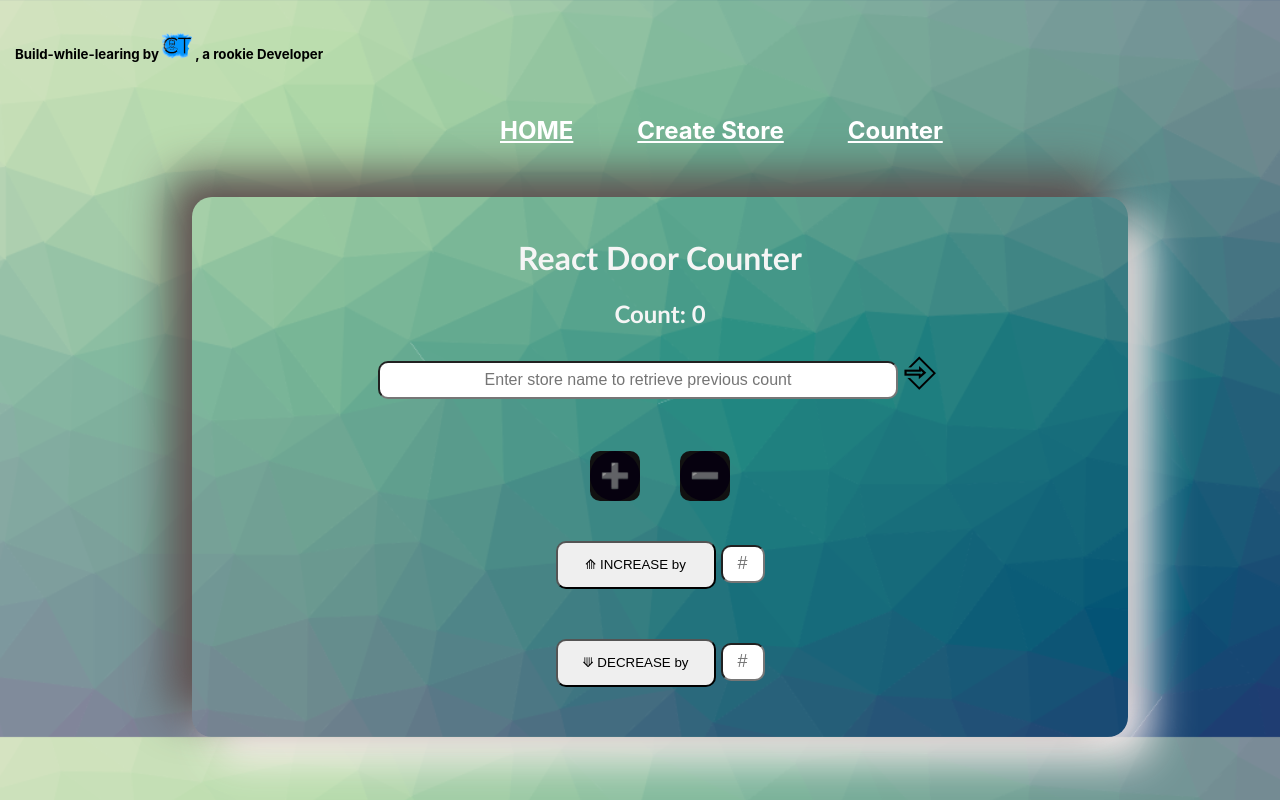
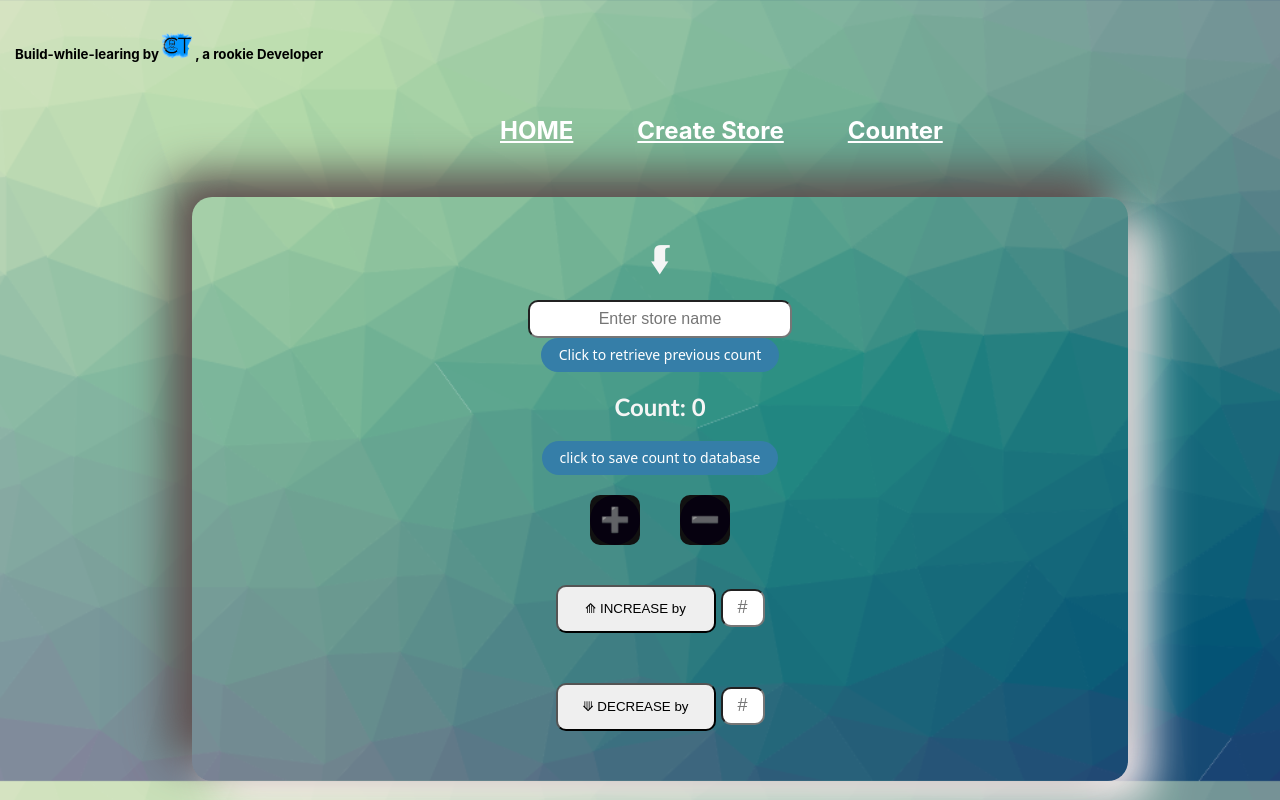
Before and after one commit to chuongtang/redux-counter, a React (Create React App) app: page /counter in a window 1280 px wide. Built offline with nearby package versions, Linux system fonts and the light colour scheme.

Commit message:
added 2 btns for completed styling

```diff
--- a/package.json
+++ b/package.json
@@ -15,7 +15,6 @@
     "react-redux": "^7.2.4",
     "react-router-dom": "^5.2.0",
     "react-scripts": "4.0.3",
-    "react-table": "^7.7.0",
     "react-tilt": "^0.1.4",
     "web-vitals": "^1.1.1"
   },
--- a/src/components/ApiData.js
+++ b/src/components/ApiData.js
@@ -1,5 +1,4 @@
 import React, { useState, useEffect } from 'react';
-
 
 function StoreData() {
   const [stores, setStores] = useState([{
@@ -26,8 +25,8 @@ function StoreData() {
     <hr></hr>
       <h2>⮋  Data from MongoDB Atlas  ⮋</h2>
      {
-        <table style={{'fontSize':'20px'}}>
-            <tr className="datatable" style={{'fontSize':'25px'}}><th>Store</th><th>Count</th></tr>
+        <table style={{'fontSize':'18px'}}>
+            <tr className="datatable" style={{'fontSize':'22px'}}><th>Store</th><th>Count</th></tr>
             {stores.map((store) => {
                 return (
                   <tr className="datatable" key={store.name}>
--- a/src/components/Counter.jsx
+++ b/src/components/Counter.jsx
@@ -13,7 +13,7 @@ const Counter = () => {
     const count = useSelector(selectCount);
     const dispatch = useDispatch();
     const [value, setValue] = useState(1);
-    const [storeName, setStoreName] = useState('NameOfStore');
+    const [storeName, setStoreName] = useState('⮮');
 
     const handleChange = (e) => {
         const num = parseInt(e.target.value);
@@ -22,18 +22,22 @@ const Counter = () => {
     const handleStoreName = (e) => {
         // const inputName = e.target.value;
         setStoreName(e.target.value);
+
     };
 
     return (
         <div className='container App' >
-            <h1 className='appName'>React Door Counter</h1>
-            <h2 className="count">Count: {count}</h2>
+            <h1 className='appName'>{storeName}</h1>
             <div className='nameBox'>
-                <input placeholder='Enter store name to retrieve previous count' className='inputName' onChange={(e) => handleStoreName(e)} />
-                <button className="startBtn" onClick={() => dispatch(validateStore(storeName))}>
-                    ⎆
+                <input placeholder='Enter store name' className='inputName' onChange={(e) => handleStoreName(e)} />
+                <br></br><button className="flatBtn" onClick={() => dispatch(validateStore(value))}>
+                    Click to retrieve previous count
                 </button>
             </div>
+            <h2 className="count">Count: {count}</h2>
+                <button className="flatBtn" onClick={() => dispatch(validateStore(value))}>
+                    click to save count to database
+                </button><br></br>
             <button className='counterBtn' onClick={() => dispatch(increment())}>➕</button>
             <button className='counterBtn' onClick={() => dispatch(decrement())}>➖</button>
 
--- a/src/components/CreateStore.jsx
+++ b/src/components/CreateStore.jsx
@@ -27,14 +27,7 @@ function CreateStore () {
             count: input.count
         }
         console.log(newStore);
-        axios.post('/create', newStore)
-        // fetch('/stores', {
-        //     method: 'POST',
-        //     headers: {'Content-Type': 'application/json'},
-        //     body: JSON.stringify(newStore)
-        // }).then(() => {
-        //     console.log('new store added');
-        // })
+        axios.post('/create', newStore);
     }
 
     return <div className="App">
@@ -50,6 +43,6 @@ function CreateStore () {
         </form>
         <StoreData />
     </div>
+}
 
-}
 export default CreateStore;
--- a/src/components/DataTable.jsx
+++ /dev/null
@@ -1,4 +0,0 @@
-import { useTable } from 'react-table'
-
-const tableData = useMemo(()=> [
-    {stores}],[])
--- a/src/components/counterSlide.js
+++ b/src/components/counterSlide.js
@@ -24,7 +24,8 @@ const Slice = createSlice({
       state.value -= action.payload
     },
     validateStore(state, action) {
-      state.storename = action.payload.value
+      // state.storename = action.payload.value
+      state.value = action.payload
     },
   },
 })
--- a/src/index.css
+++ b/src/index.css
@@ -127,10 +127,10 @@ h5{
 .inputName{
   border-radius: 10px;
   font-size: 1em;
-  width: 40vw;
+  width: 20vw;
   height: 4vh;
   text-align: center;
-  margin-bottom: 2rem;
+
 }
 .startBtn{
   background: transparent;
@@ -182,3 +182,59 @@ h5{
   max-width: 50%;
   padding-top: 2vh;
 }
+
+.flatBtn{
+  color: #fff;
+  background: rgb(53, 126, 168);
+  font-family: 'Noto Sans', sans-serif;
+  font-size: 14px;
+  padding: 7px 18px 8px;
+  border-radius: 20px;
+  border: none;
+  overflow: hidden;
+  position: relative;
+  z-index: 1;
+  transition: all 0.3s ease 0s;
+}
+.flatBtn:focus{ color: #fff; }
+.flatBtn:hover{
+  color: #2ecc71;
+  background: rgba(46,204,113,0.2);
+  border: none;
+  box-shadow: 0 0 10px -2px #2ecc71;
+}
+.flatBtn:before,
+.flatBtn:after{
+  content: '';
+  height: 20%;
+  width: 100%;
+  border-radius: 20px 0 0 20px;
+  border: 4px solid #2ecc71;
+  border-right: none;
+  border-bottom: none;
+  opacity: 0;
+  position: absolute;
+  left: 0;
+  top: 0;
+  z-index: -1;
+  transition: all 0.5s ease 0s;
+}
+.flatBtn:after{
+  border-radius: 0 20px 20px 0;
+  border: 4px solid #2ecc71;
+  border-top: none;
+  border-left: none;
+  top: auto;
+  bottom: 0;
+  left: auto;
+  right: 0;
+}
+.flatBtn:hover:before,
+.flatBtn:hover:after{
+  height: 100%;
+  width: 30%;
+  opacity: 1;
+}
+@media only screen and (max-width: 767px){
+  .flatBtn{ margin-bottom: 20px; }
+}
--- a/src/index.js
+++ b/src/index.js
@@ -8,10 +8,10 @@ import { Store } from "./app/store";
 
 // using Provider to provide our Redux store to all wrapped Components
 ReactDOM.render(
-  <React.StrictMode>
+  // <React.StrictMode>
     <Provider store={Store}>
       <App />
-    </Provider>
-  </React.StrictMode>,
+    </Provider>,
+  // </React.StrictMode>,
   document.getElementById('root')
 );
```
